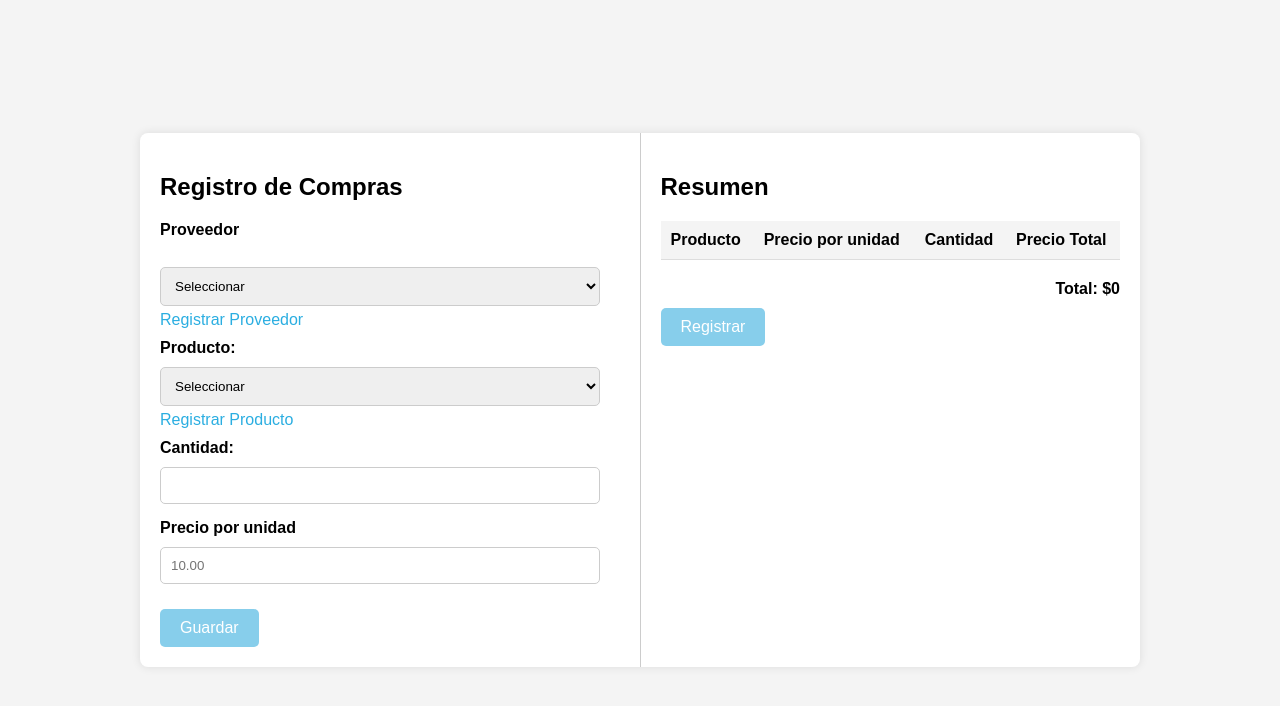
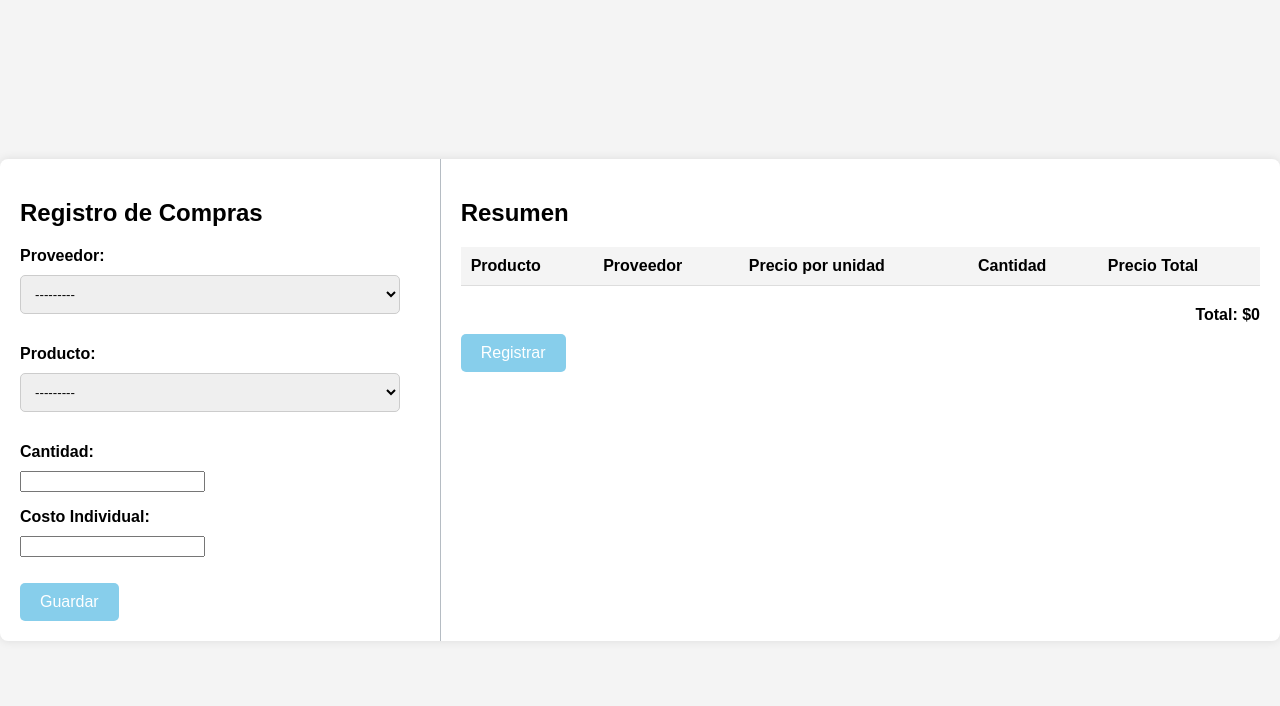
Before and after one commit to Cyrc3/estadias2, a Django app: page /registro_compra/ in a window 1280 px wide. Shown: the top 706 px of the page. Run offline with Django 3.2, Linux system fonts and the light colour scheme; tables that the repository leaves empty hold one stand-in row (values such as "Sample post"); lists and menus that the app fills with data are empty.

Commit message:
agregado de compra y ver cambiossssss

```diff
--- a/estadias1/accounts/forms.py
+++ b/estadias1/accounts/forms.py
@@ -1,5 +1,5 @@
 from django import forms
-from .models import Categoria, Producto, Cliente, Proveedor
+from .models import Categoria, Producto, Cliente, Proveedor, Detalle_Compra
 
 #ESTE ARCHIVO SE UTILIZA PARA LOS FORMULARIOS Y HACER QUE DJANGO HAGA TODO EL TRABAJO AJIJIJI
 
@@ -12,9 +12,6 @@ class ProductoForm(forms.ModelForm):
         model = Producto
         fields = ['nombre','id_categoria','costo_venta','stock']
 
-    def __init__(self, *args, **kwargs):
-        super().__init__(*args, **kwargs)
-        self.fields['id_categoria'].queryset = Categoria.objects.all()
 
 
 class ClienteForm(forms.ModelForm):
@@ -29,3 +26,15 @@ class ProveedorForm(forms.ModelForm):
     class Meta:
         model = Proveedor
         fields = ['id_proveedor','razon_social','direccion','numero_telefono','rfc']
+
+
+
+class CompraForm(forms.ModelForm):
+
+    id_proveedor = forms.ModelChoiceField(queryset=Proveedor.objects.all(),label='Proveedor', to_field_name='razon_social')
+    id_producto = forms.ModelChoiceField(queryset=Producto.objects.all(), label='Producto',to_field_name='nombre')
+
+    costo = forms.FloatField(label='Costo Individual')
+    class Meta:
+        model = Detalle_Compra
+        fields = ['id_proveedor','id_producto','cantidad','costo']
--- a/estadias1/accounts/models.py
+++ b/estadias1/accounts/models.py
@@ -20,11 +20,11 @@ class Usuario(AbstractUser):
 
 #MÉTODOS DEL CLIENTE "-------------UWU------------------"
 class Cliente(models.Model):
-    rfc = models.CharField(max_length=20)
+    rfc = models.CharField(max_length=13)
     razon_social = models.CharField(max_length=255)
     uso_factura = models.CharField(max_length=255)
-    regimen_fiscal = models.CharField(max_length=10)
-    codigo_postal = models.CharField(max_length=10)
+    regimen_fiscal = models.CharField(max_length=255)
+    codigo_postal = models.IntegerField()
 
     class Meta:
         db_table = "cliente"
@@ -36,11 +36,14 @@ class Proveedor(models.Model):
     razon_social = models.CharField(max_length=255)
     direccion = models.CharField(max_length=255)
     numero_telefono = models.CharField(max_length=255)
-    rfc = models.CharField(max_length=20)
+    rfc = models.CharField(max_length=12)
 
     class Meta:
         db_table = 'proveedor'
         managed = False
+    def __str__(self):
+        return self.razon_social
+
 
 class Categoria(models.Model):
     id_categoria = models.AutoField(primary_key=True)
@@ -63,12 +66,24 @@ class Producto(models.Model):
     class Meta :
         db_table = 'producto'
         managed = False
+    def __str__(self):
+        return self.nombre
 
-#
+
+class Compra(models.Model):
+    id_compra = models.AutoField(primary_key=True)
+    total = models.DecimalField(decimal_places=2, max_digits=10)
+    fecha = models.DateField()
+
+    class Meta :
+        db_table = 'compra'
+        managed = False
+
+
 class Detalle_Compra(models.Model):
-    id_detallecompra = models.AutoField(primary_key=True)
-    id_proveedor = models.IntegerField()
-    id_producto = models.IntegerField()
+    id_compra = models.ForeignKey(Compra, on_delete=models.SET_NULL, db_column='id_compra',null=True)
+    id_proveedor = models.ForeignKey(Proveedor,on_delete=models.SET_NULL, db_column='id_proveedor',null=True)
+    id_producto = models.ForeignKey(Producto,on_delete=models.SET_NULL, db_column='id_producto',null=True)
     cantidad = models.IntegerField()
     costo = models.FloatField()
 
--- a/estadias1/accounts/views.py
+++ b/estadias1/accounts/views.py
@@ -2,7 +2,7 @@ from django.shortcuts import render, redirect
 from django.contrib.auth import authenticate, login
 from django.contrib.auth.forms import AuthenticationForm
 from .models import Cliente, Proveedor, Categoria, Producto, Detalle_Compra, Detalle_Venta
-from .forms import ProductoForm, ClienteForm, ProveedorForm
+from .forms import ProductoForm, ClienteForm, ProveedorForm, CompraForm
 from django.http import HttpResponse
 
 #from .forms import ProductoForm
@@ -28,21 +28,11 @@ def menu_principal(request):
 
     return render(request, 'menu_principal.html')
 
-
-#def registro_compra(request):
-#    if request.method == 'POST':
-#        nueva_compra
-
-
-
 def index(request):
     return render(request,'index.html')
 
 def registro_ventas(request):
     return render(request,'registro_venta.html')
-
-#def render_cliente(View):
-#    return render(request, 'registro_cliente.html')
 
 def registrar_cliente(request):
     if request.method == 'POST' :
@@ -95,24 +85,17 @@ def registrar_categoria(request):
 
 
 def registrar_compra(request):
-    proveedores = Proveedor.objects.all()
-    productos = Producto.objects.all()
     if request.method == 'POST':
-        nueva_compra = Detalle_Compra()
-        #nueva_compra.id_compra = request.POST.get('id_compra')
-        nueva_compra.cantidad = request.POST.get('cantidad')
-        id_proveedor = int(request.POST.get('id_proveedor'))
-        id_producto = int(request.POST.get('id_producto'))
-        if id_proveedor and id_proveedor != '0' and id_producto and id_producto != '0':
-            proveedor = Proveedor.objects.get(id_proveedor = id_proveedor)
-            producto = Producto.objects.get(id_producto = id_producto)
-            nueva_compra.id_proveedor = proveedor.id_proveedor
-            nueva_compra.id_producto = producto.id_producto
-            nueva_compra.save()
+        form = CompraForm(request.POST)
+        #if form.is_valid():
+            #form.save()
+         #   return redirect('menu_principal')
+        #else:
+         #   messages.error(request, "Hubo un error al registrar la compra.")
+    else:
+        form=CompraForm()
+    return render(request, 'registro_compra.html', {'form':form})
 
-
-    else:
-         return render(request, 'registro_compra.html', {'proveedores': proveedores, 'productos' : productos})
 
 def registrar_venta(request):
     producto = Producto.objects.all()
--- a/estadias1/estadias1/settings.py
+++ b/estadias1/estadias1/settings.py
@@ -77,9 +77,9 @@ WSGI_APPLICATION = 'estadias1.wsgi.application'
 DATABASES = {
     'default': {
         'ENGINE': 'django.db.backends.mysql',
-        'NAME': 'CONTROL_INVENTARIO',
+        'NAME': 'EstadiaPruebas',
         'USER': 'root',
-        'PASSWORD': 'miau',
+        'PASSWORD': '3Sa1s87873!',
         'HOST': 'localhost',
         'PORT': '3306',
     }
--- /dev/null
+++ b/estadias1/estadias1/static/JavaScript/Registro_compra_form.js
@@ -0,0 +1,34 @@
+//<-JS para gestionar el formulario para compras->>
+
+document.getElementById('compraForm').addEventListener('submit',function(event){
+    event.preventDefault();
+    const formData = new FormData(event.target);
+    const producto = formData.get('id_producto');
+    const proveedor = formData.get('id_proveedor')
+    const cantidad = formData.get('cantidad');
+    const costo = formData.get('costo');
+
+    const precioTotal = cantidad * costo;
+
+
+    //para actualizarr la tableeeeeee
+    const table = document.getElementById('resumenTabla');
+    const newRow = table.insertRow();
+    newRow.innerHTML = `
+    <td>${producto}</td>
+    <td>${proveedor}</td>
+    <td>${costo}</td>
+    <td>${cantidad}</td>
+    <td>${precioTotal}</td>
+    `;
+
+    //Actualizar el toptal
+
+    const totalCompra = document.getElementById('total-compra');
+    const nuevoTotal = parseFloat(totalCompra.textContent) + precioTotal;
+    totalCompra.textContent = nuevoTotal;
+
+    //limpia el formulario
+    event.target.reset();
+
+});
--- a/estadias1/estadias1/static/styles/styles_ventas.css
+++ b/estadias1/estadias1/static/styles/styles_ventas.css
@@ -20,21 +20,23 @@ h1 {
 
 .container {
     display: flex;
-    max-width: 1000px;
+    max-width: 1300px;
     background-color: #fff;
     border-radius: 8px;
     box-shadow: 0 0 10px rgba(0, 0, 0, 0.1);
-    width: 90%;
+    width: 100%;
 }
 
-.left,
+
 .right {
-    flex: 1;
+    flex: 2;
     padding: 20px;
 }
 
 .left {
-    border-right: 1px solid #ccc;
+    flex: 1;
+    padding: 20px;
+    border-right: 1px solid #b5bcc3;
 }
 
 label {
--- a/estadias1/estadias1/templates/registro_compra.html
+++ b/estadias1/estadias1/templates/registro_compra.html
@@ -2,6 +2,7 @@
 
 <!DOCTYPE html>
 <html lang="es">
+
 <head>
     <meta charset="UTF-8">
     <meta name="viewport" content="width=device-width, initial-scale=1.0">
@@ -9,48 +10,37 @@
     {%load static%}
     <link rel="stylesheet" href="{% static 'styles/styles_ventas.css' %}">
 </head>
+
 <body>
     <div class="container">
 
 
         <div class="left">
             <h2>Registro de Compras</h2>
-            <form method="POST">
+            <form id="compraForm" method="POST">
                 {% csrf_token %}
-                <label for="proveedor">Proveedor</label><br>
-                <select id="id_proveedor" name="id_proveedor" required>
-                    <option value="">Seleccionar</option>
-                    {% for proveedor in proveedores %}
-                        <option value="{{proveedor.id_proveedor}}"> {{proveedor.razon_social}} </option>
-                    {% endfor %}
-                </select>
-                <a href="{% url 'proveedor' %}" class="value">Registrar Proveedor</a>
-                <label for="componente">Producto:</label>
-                <select id="id_producto" name="id_producto" required>
-                    <option value="">Seleccionar</option>
-                    {% for producto in productos %}
-                        <option value="{{producto.id_producto}}"> {{producto.nombre}} </option>
-                    {% endfor %}
-                </select>
-                <a href="{% url 'producto' %}" class="value">Registrar Producto</a>
-                <label for="cantidad">Cantidad:</label>
-                <input type="text" id="cantidad" name="cantidad" required>
-
-                <label for="total">Precio por unidad</label>
-                <input type="text" id="total" name="total" placeholder="10.00">
-
+                {{ form.as_p }}
                 <input type="submit" value="Guardar">
             </form>
+            {% if form.errors %}
+            <div class="alert alert-danger">
+                {% for field, errors in form.errors.items %}
+                <strong>{{ field|title }}</strong>: {{ errors|striptags }}
+                {% endfor %}
+            </div>
+            {% endif %}
         </div>
         <div class="right">
             <h2>Resumen</h2>
             <div class="resumen">
-                <table>
+                <table id="resumenTabla">
                     <tr>
                         <th>Producto</th>
+                        <th>Proveedor</th>
                         <th>Precio por unidad</th>
                         <th>Cantidad</th>
                         <th>Precio Total</th>
+
                     </tr>
 
                 </table>
@@ -60,8 +50,8 @@
                 <input type="button" value="Registrar">
             </div>
         </div>
-    </form>
+    </div>
+    <script src="{% static 'JavaScript/Registro_compra_form.js' %}"></script>
+</body>
 
-    </div>
-</body>
 </html>
```
